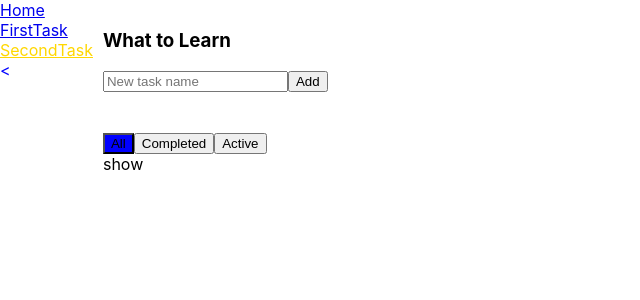
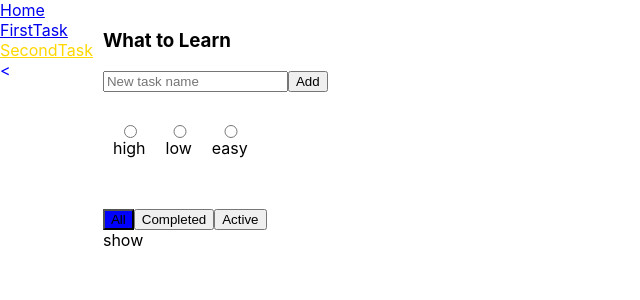
Before and after one commit to VadzimFiadoryn/task4, a React (Create React App) app: page /#/SecondTask in a window 1280 px wide. Shown: the top 300 px of the page, without its empty margins (0-640 px from the left). Built offline with nearby package versions, Linux system fonts and the light colour scheme.

Commit message:
add selector

```diff
--- a/src/SecondTask/SecondTask.js
+++ b/src/SecondTask/SecondTask.js
@@ -5,6 +5,7 @@ import TodoListTasks from "./TodoListTasks";
 import TodoListFooter from "./TodoListFooter";
 import saveState from "./surse/saveState";
 import restoreState from "./surse/restoreState";
+import Selector from "./Selector/Selector";
 
 class SecondTask extends React.Component {
     constructor(props) {
@@ -81,6 +82,7 @@ class SecondTask extends React.Component {
             <div className="App">
                 <div className="todoList">
                     <TodoListHeader addTask={this.addTask}/>
+                    <Selector/>
                     <TodoListTasks
                         deleteTask={this.deleteTask}
                         changeTitle={this.changeTitle}
--- /dev/null
+++ b/src/SecondTask/Selector/Selector.jsx
@@ -0,0 +1,29 @@
+import React from 'react';
+import style from './Selector.module.css'
+
+class Selector extends React.Component {
+    render = () => {
+        return (
+            <div className={style.MainSelector}>
+                <div className={style.selector}>
+                    <input type="radio" id="high"
+                           name="levelPriority" value="high" />
+                    <label> high </label>
+                </div>
+                <div className={style.selector}>
+                    <input type="radio" id="low"
+                           name="levelPriority" value="low" />
+                    <label> low </label>
+                </div>
+                <div className={style.selector}>
+                    <input type="radio" id="easy"
+                           name="levelPriority" value="easy" />
+                    <label> easy </label>
+                </div>
+            </div>
+
+        );
+    }
+}
+
+export default Selector;
--- /dev/null
+++ b/src/SecondTask/Selector/Selector.module.css
@@ -0,0 +1,8 @@
+.selector {
+    display: flex;
+    flex-direction: column;
+    padding: 10px;
+}
+.MainSelector {
+    display: flex;
+}
--- a/src/SecondTask/TodoListTask.js
+++ b/src/SecondTask/TodoListTask.js
@@ -15,12 +15,12 @@ class TodoListTask extends React.Component {
     diactivateEditMode = () => {
         this.setState({editMode: false})
     }
-    onChangeTitle =(e) =>{
-      this.props.changeTitle(this.props.task.id,e.currentTarget.value)
+    onChangeTitle = (e) => {
+        this.props.changeTitle(this.props.task.id, e.currentTarget.value)
     }
 
     onChangeStatus = (e) => {
-        this.props.changeStatus(this.props.task.id,e.currentTarget.checked)
+        this.props.changeStatus(this.props.task.id, e.currentTarget.checked)
     }
 
 
@@ -31,7 +31,7 @@ class TodoListTask extends React.Component {
                     type={'checkbox'}
                     checked={this.props.task.isDone}
                     onChange={this.onChangeStatus}/>
-                <button onClick={()=> this.props.deleteTask(this.props.task.id)}>DEL</button>
+
                 {this.state.editMode
                     ? <input value={this.props.task.title}
                              autoFocus={true}
@@ -43,7 +43,10 @@ class TodoListTask extends React.Component {
                         {this.props.task.title}
                         - priority: {this.props.task.priority}
                 </span>}
-
+                <button
+                    onClick={() => this.props.deleteTask(this.props.task.id)}>
+                    X
+                </button>
             </div>
         );
     }
```
Lines whose indentation alone changed are shown as unchanged.
